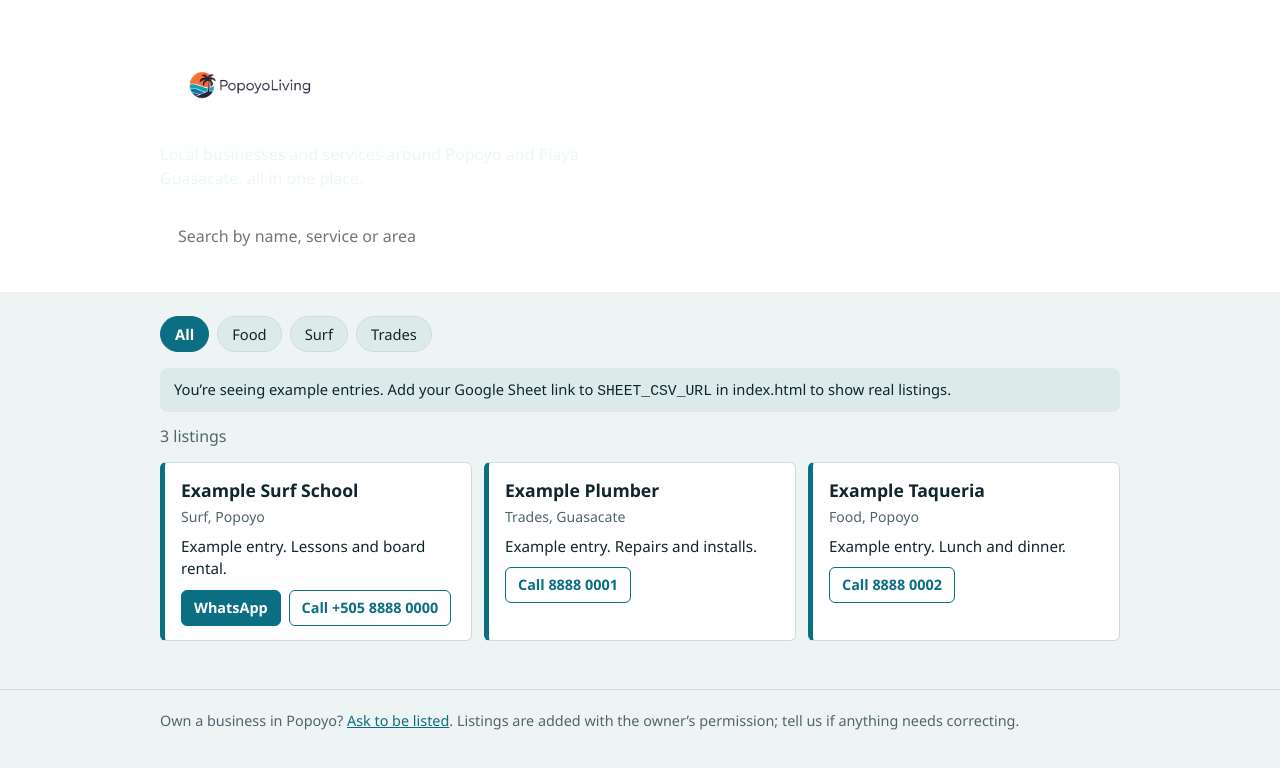
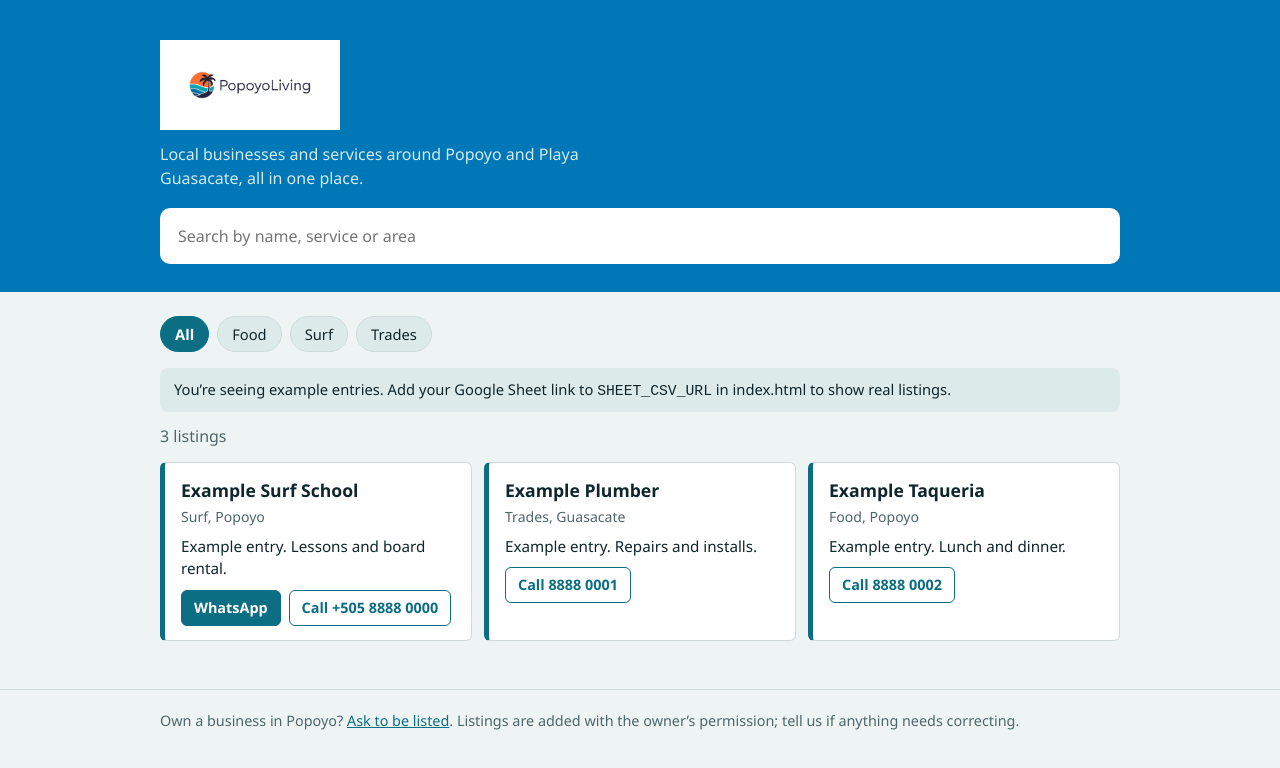
Before and after one commit to iwilltravel/popoyo-living, a plain HTML site: page index.html in a window 1280 px wide. Drawn offline with Linux system fonts and the light colour scheme.

Commit message:
Update index.html

```diff
--- a/index.html
+++ b/index.html
@@ -10,7 +10,7 @@
 @media (prefers-color-scheme:dark){:root{--bg:#0e1b1f;--fg:#e8f1f1;--mut:#9db3b6;--card:#15282d;--bd:#2a4349;--sea:#4cc3d9;--seafg:#06242b;--hero:#0a2b33;--herofg:#eaf6f6;--chip:#1d3a41}}
 *{box-sizing:border-box}
 body{margin:0;background:var(--bg);color:var(--fg);font:16px/1.5 "Avenir Next","Segoe UI",Roboto,system-ui,sans-serif}
-header{background:#FFFFFF;color:var(--herofg);padding:40px 16px 28px}
+header{background:#0077B6;color:var(--herofg);padding:40px 16px 28px}
 .in{max-width:960px;margin:0 auto}
 h1{font-size:clamp(2rem,6vw,3.2rem);line-height:1.05;margin:0 0 8px;letter-spacing:-.02em}
  .site-logo {
```
